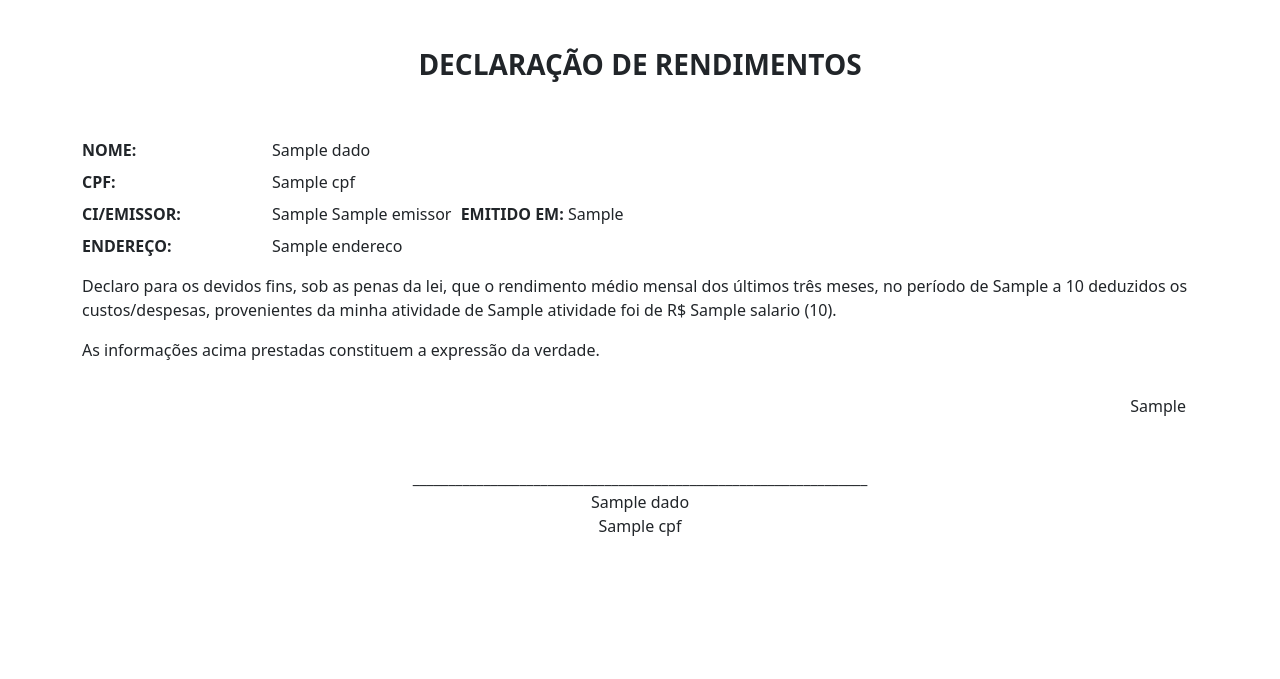
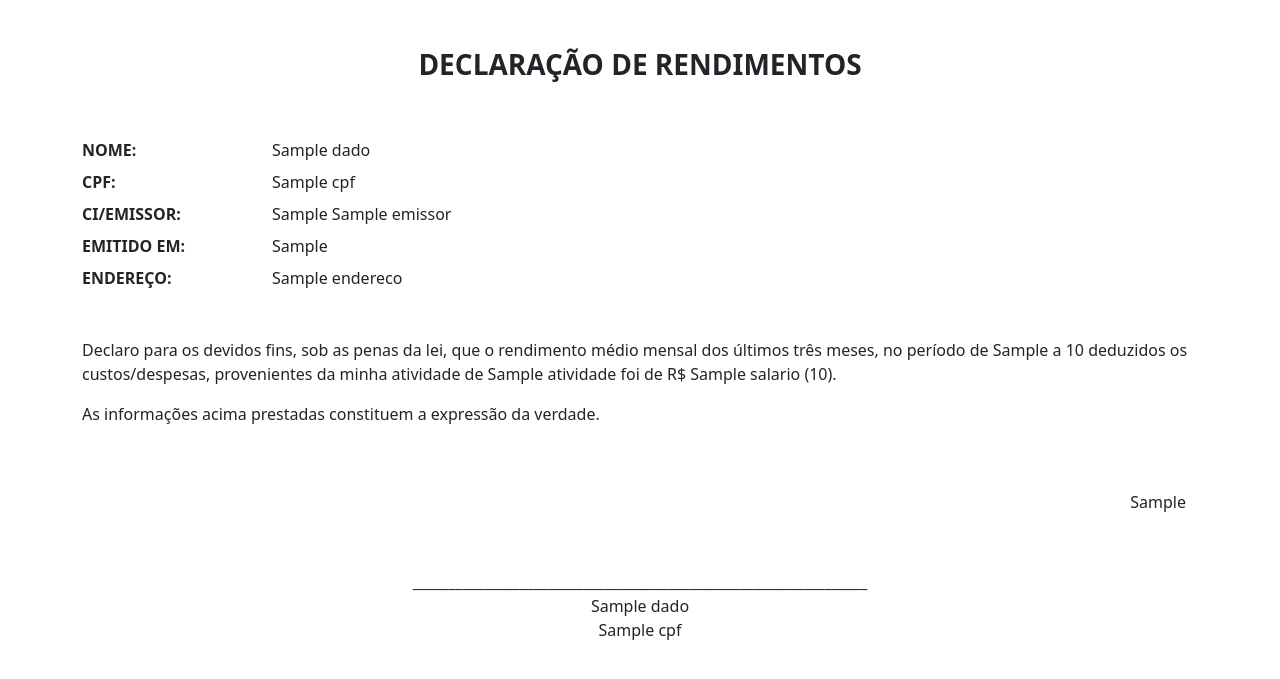
Before and after one commit to rcaliman/appformularios, a Flask app: template templates/imprimir_declaracao_de_renda.html in a window 1280 px wide. Shown: the top 679 px of the page. Run offline with Flask 2, Linux system fonts and the light colour scheme; the template is opened without the code that fills it: most values are stand-ins (such as "Sample title", 1, 10 or a date in 2020).

Commit message:
formatacao

```diff
--- a/numero_por_extenso.py
+++ b/numero_por_extenso.py
@@ -7,7 +7,7 @@ DECIMAIS = (('décimo', 'décimos'), ('centésimo', 'centésimos'), ('milésimo'
 )
 UNIDADES = ('zero', 'um', 'dois', 'três', 'quatro', 'cinco', 'seis', 'sete', 'oito', 'nove')
 DEZENA_ESPECIAL = ('', 'onze', 'doze', 'treze', 'quatorze', 'quinze', 'dezesseis', 'dezessete', 'dezoito', 'dezenove')
-DEZENAS = ('', 'dez', 'vinte', 'trinta', 'quarenta', 'cinquenta', 'sessenta', 'setenta', 'oitenta', 'noventa')
+DEZENAS = ('', 'dez', 'vinte', 'trinta', 'quarenta', 'cincoenta', 'sessenta', 'setenta', 'oitenta', 'noventa')
 CENTENAS = ('cem', 'cento', 'duzentos', 'trezentos', 'quatrocentos', 'quinhentos', 'seiscentos', 'setecentos','oitocentos', 'novecentos')
 MILHAR = (('milhão', 'milhões'), ('bilhão', 'bilhões'), ('trilhão', 'trilhões'), ('quatrilhão', 'quatrilhões'), ('quintilhão', 'quintilhões'),
     ('sextilhão', 'sextilhões'), ('septilhão', 'septilhões'), ('octilhão', 'octilhões'), ('nonilhão', 'nonilhões'), ('decilhão', 'decilhões'),
@@ -87,6 +87,7 @@ def milhares(ternos):
     return numero_extenso
 
 
+
 def separar_casas(numero):
     digitos = list(str(numero))
     tamanho = len(digitos)
@@ -151,9 +152,7 @@ def real(numero:float or str):
 
     return extenso
 
-
 def monetario(numero:float or str):
-    numero = 0 if not numero else numero
     inteiro, decimal = formatar(str(numero))
     extenso = milhares(separar_casas(inteiro))
 
--- a/templates/imprimir_declaracao_de_renda.html
+++ b/templates/imprimir_declaracao_de_renda.html
@@ -29,7 +29,14 @@
                 </div>
                 <div class='col-10'>
                     {{ dados['ci'] }} {{ dados['emissor'] }}
-                    <b style='margin-left: 5px'>EMITIDO EM:</b> {{ ci_emissao }}
+                </div>
+            </div>
+            <div class='row mt-2'>
+                <div class='col-2'>
+                    <b>EMITIDO EM:</b>
+                </div>
+                <div class='col-10'>
+                    {{ ci_emissao }}
                 </div>
             </div>
             <div class='row mt-2'>
@@ -40,7 +47,7 @@
                     {{ dados['endereco'] }}
                 </div>
             </div>
-            <div class='row mt-3'>
+            <div class='row mt-5'>
                 <div class='col-12 justify-content-around'>
                     <p>
                         Declaro para os devidos fins, sob as penas da lei, que o rendimento
@@ -54,7 +61,7 @@
                 </div>
             </div>
     <section>
-        <div class='container mt-3'>
+        <div class='container mt-5'>
             <div class='row'>
                 <div class='col-12 text-end'>
                     {{data_extenso}}
@@ -64,7 +71,7 @@
     </section>
             <div class='row'>
                 <div class='col-12 text-center mt-5'>
-                    <p>________________________________________________________________<br>
+                    <p class="mt-2">________________________________________________________________<br>
                         {{ dados['nome'] }}<br>{{ cpf }}</p>
                 </div>
             </div>
```
Also changed, not shown: templates/declaracao_de_renda.html (+8 -2 lines).
